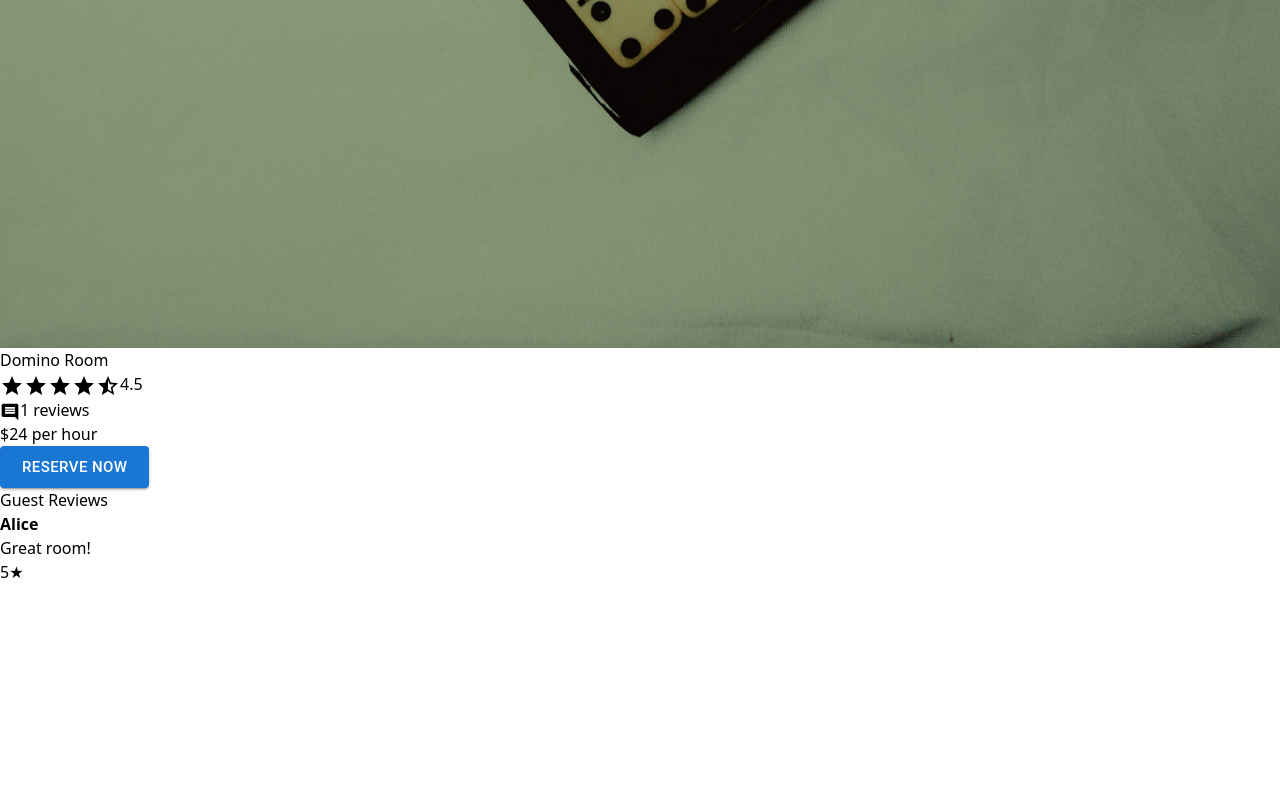
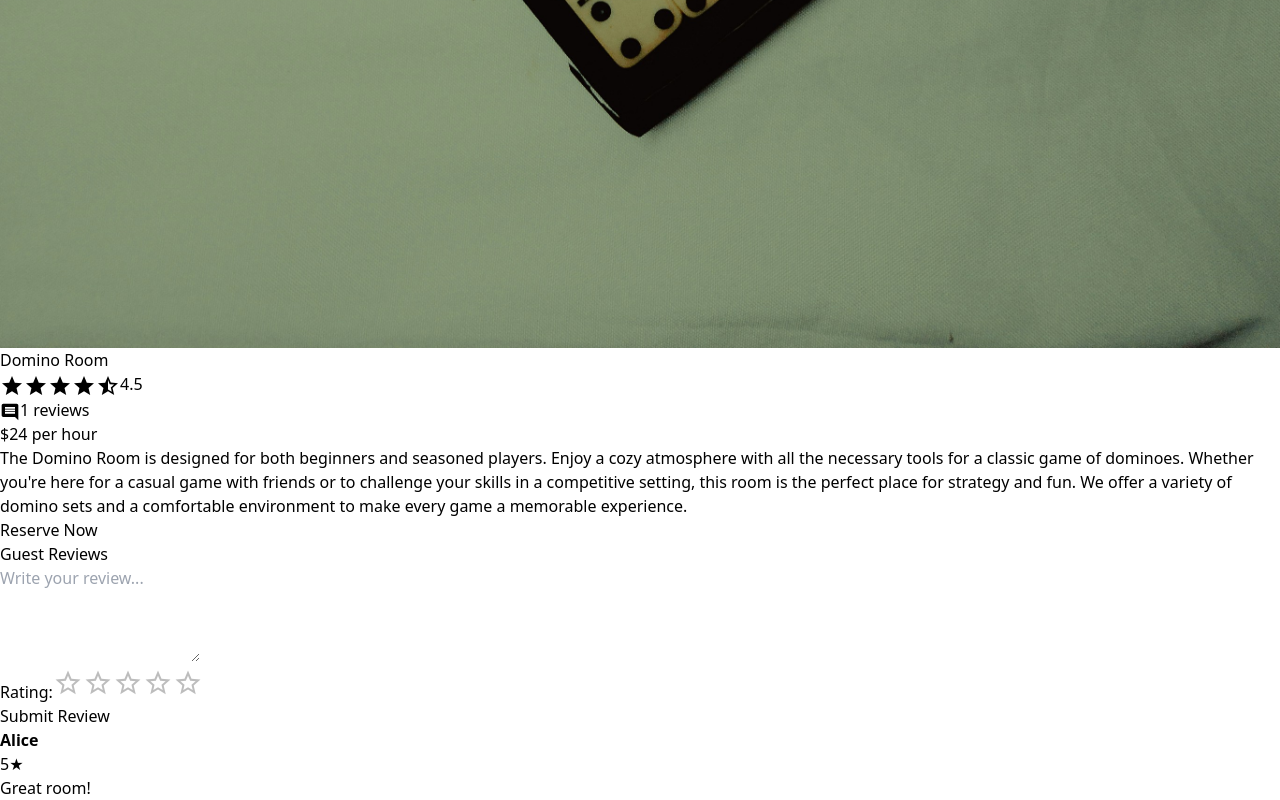
Before and after one commit to KhalidaAkhverdiyeva/GameApp-Trial, a React (Vite) app: page /rooms/1 in a window 1280 px wide. Shown: the part 1302-2102 px from the top of the page. Before the commit the page ends 1886 px from the top, so only its background shows below. Built offline with nearby package versions, Linux system fonts and the light colour scheme.

Commit message:
feat: comment section added

```diff
--- a/src/components/Header.jsx
+++ b/src/components/Header.jsx
@@ -1,12 +1,12 @@
 import { useState } from 'react';
-import PropTypes from 'prop-types'; // Import PropTypes
+import PropTypes from 'prop-types';
 import { Menu, MenuItem, IconButton, Avatar } from '@mui/material';
 import MenuIcon from '@mui/icons-material/Menu';
 import SearchIcon from '@mui/icons-material/Search';
 
 const Header = ({ onSearch }) => {
   const [anchorEl, setAnchorEl] = useState(null);
-  const [searchQuery, setSearchQuery] = useState(""); // State for search query
+  const [searchQuery, setSearchQuery] = useState("");
   const open = Boolean(anchorEl);
 
   const handleMenuClick = (event) => {
@@ -18,9 +18,9 @@ const Header = ({ onSearch }) => {
   };
 
   const handleSearchChange = (event) => {
-    setSearchQuery(event.target.value); // Update search query
+    setSearchQuery(event.target.value);
     if (onSearch) {
-      onSearch(event.target.value); // Call the onSearch prop (which can be passed from parent)
+      onSearch(event.target.value);
     }
   };
 
@@ -32,16 +32,17 @@ const Header = ({ onSearch }) => {
       </div>
 
       {/* Search Input */}
-      <div className="flex flex-grow items-center mx-6 relative">
+      <div className="flex flex-grow items-center mx-[12px] md:mx-2 relative">
         <input
           type="text"
           placeholder="Search games..."
-          value={searchQuery} // Bind searchQuery to the input
-          onChange={handleSearchChange} // Handle changes
-          className="w-full px-[20px] py-[15px] border rounded-full shadow-sm outline-none"
+          value={searchQuery}
+          onChange={handleSearchChange}
+          className="w-full px-[20px] py-[15px] border rounded-full shadow-sm outline-none placeholder-transparent sm:placeholder-gray-400"
         />
         <SearchIcon className="absolute right-3 text-orange-500" />
       </div>
+
 
       {/* Right Section with User Icon and Menu */}
       <div
@@ -52,7 +53,7 @@ const Header = ({ onSearch }) => {
           <MenuIcon className="text-orange-500" />
         </IconButton>
         <Avatar
-          src="/path/to/user-icon.png"
+          src="/user-icon.png"
           alt="User Icon"
           className="cursor-pointer"
         />
@@ -88,7 +89,6 @@ const Header = ({ onSearch }) => {
   );
 };
 
-// Add prop type validation
 Header.propTypes = {
   onSearch: PropTypes.func.isRequired,
 };
--- a/src/components/RoomDetails.jsx
+++ b/src/components/RoomDetails.jsx
@@ -1,7 +1,7 @@
 import { useState, useEffect } from 'react';
 import { useParams } from 'react-router-dom';
 import mockData from '../data/mockData.json';
-import { CircularProgress, Button } from '@mui/material';
+import { CircularProgress, Rating } from '@mui/material';
 import { Link } from 'react-router-dom';
 import { Star, Comment, StarBorder, StarHalf } from '@mui/icons-material'; // Import icons
 
@@ -10,17 +10,45 @@ const RoomDetails = () => {
   const { id } = useParams();
   const [loading, setLoading] = useState(true);
   const [room, setRoom] = useState(null);
+  const [newReview, setNewReview] = useState('');
+  const [newRating, setNewRating] = useState('');
 
   useEffect(() => {
     setLoading(true);
     const timer = setTimeout(() => {
-      const roomDetail = mockData.rooms.find(room => room.id === parseInt(id));
+      const savedData = JSON.parse (localStorage.getItem('rooms')) || mockData.rooms;
+      const roomDetail = savedData.find(room => room.id === parseInt(id));
       setRoom(roomDetail);
       setLoading(false);
     }, 2000);
 
     return () => clearTimeout(timer);
   }, [id]);
+
+  const handleAddReview = (e) => {
+    e.preventDefault();
+    if (newReview && newRating) {
+      const updatedRoom= {
+        ...room,
+        comments: [
+          ...room.comments,
+          {
+            user: "User",
+            comment: newReview,
+            rating: newRating,
+          }
+        ]
+      }
+      setRoom(updatedRoom);
+      const savedData = JSON.parse(localStorage.getItem('rooms')) || mockData.rooms;
+      const updatedData = savedData.map((room) => room.id === parseInt(id) ? updatedRoom : room);
+      localStorage.setItem('rooms', JSON.stringify(updatedData));
+      setNewReview('');
+      setNewRating('');
+    }
+  };
+
+
 
   if (loading) {
     return (
@@ -30,12 +58,13 @@ const RoomDetails = () => {
     );
   }
 
+
   if (!room) {
     return <div className="flex justify-center items-center h-screen">Room not found</div>;
   }
 
   return (
-    <div className="p-8 max-w-screen-lg mx-auto">
+    <div className="p-4 max-w-screen-lg mx-auto">
       {/* Room Image */}
       <div className="relative mb-6">
         <img
@@ -46,13 +75,12 @@ const RoomDetails = () => {
       </div>
 
       {/* Room Info */}
-      <div className="flex flex-col md:flex-row md:items-center justify-between mb-6">
+      <div className="flex flex-col   justify-between mb-6">
         <div className='max-w-screen-md'>
           <h1 className="text-[40px] font-bold text-gray-800">{room.name}</h1>
           <div className='flex items-center gap-[20px]'>
           <div className="flex items-center text-yellow-400 mt-2">
             {Array.from({ length: 5 }).map((_, index) => {
-              // Check for full star, half star, or empty star
               if (index < Math.floor(room.rating)) {
                 return <Star key={index} className="text-yellow-400" />;
               } else if (index === Math.floor(room.rating) && room.rating % 1 >= 0.5) {
@@ -77,30 +105,66 @@ const RoomDetails = () => {
           </div>
 
         </div>
+        <p className='text-[18px] text-gray-500 py-3'>{room.description}</p>
 
         <div className="mt-4 md:mt-0">
           <Link to="/reservation" className="inline-block mt-4">
-            <Button variant="contained" color="primary" size="large">
-              Reserve Now
-            </Button>
+           <button className='bg-orange-500 text-white px-[20px] py-[15px] rounded-[20px]'>Reserve Now</button>
           </Link>
         </div>
       </div>
 
       {/* Comments Section */}
-      <h2 className="text-2xl font-semibold text-gray-800 mb-4">Guest Reviews</h2>
-      <ul className="space-y-4">
+
+      <h2 className="text-2xl font-semibold text-gray-800 mb-6 border-b pb-2">Guest Reviews</h2>
+
+{/* Form to Add a Review */}
+<div className="mb-8">
+  <form onSubmit={handleAddReview} className="bg-white shadow-md rounded-lg p-4">
+    <textarea
+      placeholder="Write your review..."
+      value={newReview}
+      onChange={(e) => setNewReview(e.target.value)}
+      className="w-full p-3 border rounded-lg outline-none focus:ring-2 focus:ring-orange-400"
+      rows="4"
+    ></textarea>
+    <div className="flex items-center justify-between mt-3">
+    <div className="flex items-center">
+      <label htmlFor="rating" className="mr-4 text-gray-700">Rating:</label>
+      <Rating
+        name="rating"
+        value={newRating}
+        onChange={(e, value) => setNewRating(value)} // `value` contains the selected rating
+        precision={1} // Allows selecting whole numbers only
+        size="large"
+      />
+    </div>
+      <button
+        type="submit"
+        className="bg-orange-500 text-white px-4 py-2 rounded-lg shadow hover:bg-orange-600"
+      >
+        Submit Review
+      </button>
+    </div>
+  </form>
+</div>
+
+{/* Display Existing Reviews */}
+      <ul className="space-y-6">
         {room.comments.map((comment, index) => (
-          <li key={index} className="border-b pb-4">
-            <strong className="font-semibold">{comment.user}</strong>
-            <p className="text-gray-600">{comment.comment}</p>
-            <div className="flex items-center text-yellow-400 mt-1">
-              <span>{comment.rating}</span>
-              <span className="ml-1">★</span>
+          <li key={index} className="bg-white shadow rounded-lg p-4">
+            <div className="flex items-center justify-between">
+              <strong className="font-semibold text-gray-800">{comment.user}</strong>
+              <div className="flex items-center text-yellow-400">
+                <span className="font-semibold">{comment.rating}</span>
+                <span className="ml-1">★</span>
+              </div>
             </div>
+            <p className="text-gray-600 mt-2">{comment.comment}</p>
           </li>
         ))}
       </ul>
+
 
     </div>
   );
--- a/src/components/RoomList.jsx
+++ b/src/components/RoomList.jsx
@@ -28,7 +28,7 @@ const RoomList = () => {
   };
 
   return (
-    <div className="p-4">
+    <div >
       {/* Header with logo, name, and user icon */}
       <Header onSearch={handleSearch} />
 
```
